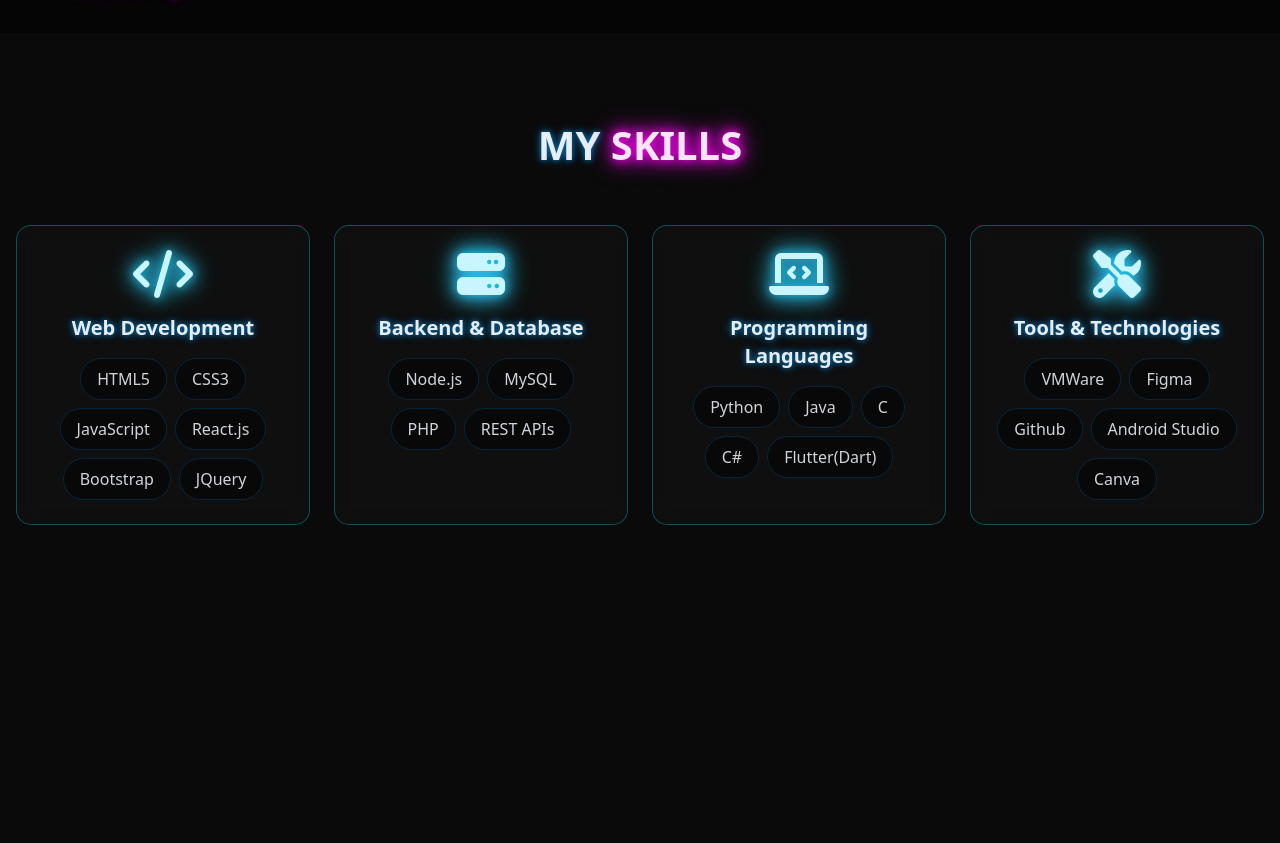
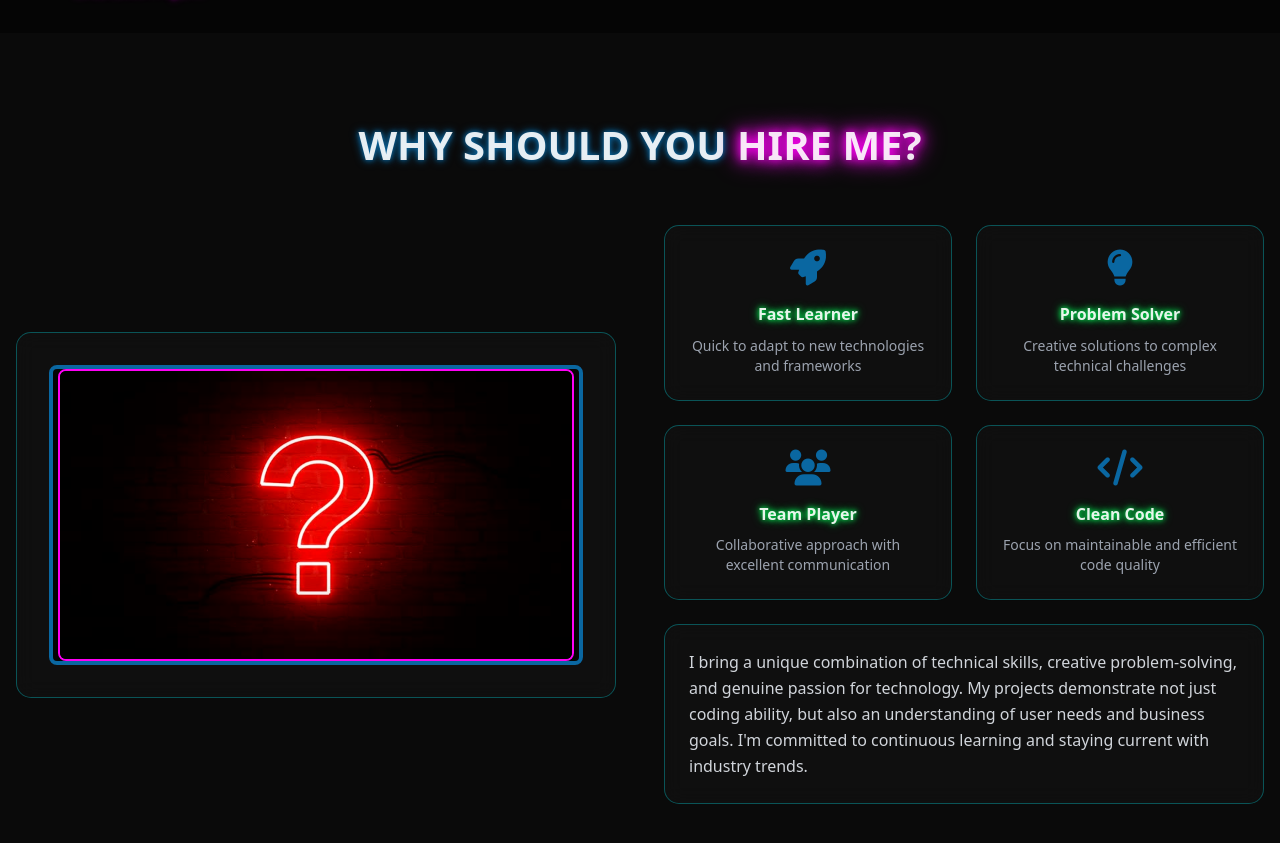
Before and after one commit to dharshu2303/Portfolio-enhanced, a Next.js app: page / in a window 1280 px wide. Shown: the part 8103-8946 px from the top of the page. Before the commit the page ends 8708 px from the top, so only its background shows below. Built offline with nearby package versions, Linux system fonts and the light colour scheme; no server answers.

Commit message:
Update Chatbot.jsx

```diff
--- a/app/components/Chatbot.jsx
+++ b/app/components/Chatbot.jsx
@@ -3,7 +3,7 @@
 import { motion } from 'framer-motion'
 import { useEffect, useRef, useState } from 'react'
 
-export default function Skills() {
+export default function WhyHireMe() {
   const [isVisible, setIsVisible] = useState(false)
   const sectionRef = useRef(null)
 
@@ -28,31 +28,31 @@
     }
   }, [])
 
-  const skillCategories = [
+  const reasons = [
     {
-      title: 'Web Development',
-      icon: 'fas fa-code',
-      skills: ['HTML5', 'CSS3', 'JavaScript', 'React.js', 'Bootstrap', 'JQuery']
+      icon: 'fas fa-rocket',
+      title: 'Fast Learner',
+      description: 'Quick to adapt to new technologies and frameworks'
     },
     {
-      title: 'Backend & Database',
-      icon: 'fas fa-server',
-      skills: ['Node.js', 'MySQL', 'PHP', 'REST APIs']
+      icon: 'fas fa-lightbulb',
+      title: 'Problem Solver',
+      description: 'Creative solutions to complex technical challenges'
     },
     {
-      title: 'Programming Languages',
-      icon: 'fas fa-laptop-code',
-      skills: ['Python', 'Java', 'C', 'C#',"Flutter(Dart)"]
+      icon: 'fas fa-users',
+      title: 'Team Player',
+      description: 'Collaborative approach with excellent communication'
     },
     {
-      title: 'Tools & Technologies',
-      icon: 'fas fa-tools',
-      skills: ['VMWare', 'Figma', 'Github', 'Android Studio','Canva']
+      icon: 'fas fa-code',
+      title: 'Clean Code',
+      description: 'Focus on maintainable and efficient code quality'
     }
   ]
 
   return (
-    <section id="skills" className="py-20" ref={sectionRef}>
+    <section id="why-hire-me" className="py-20" ref={sectionRef}>
       <div className="container mx-auto px-4">
         <motion.h2
           initial={{ opacity: 0, y: 20 }}
@@ -60,35 +60,62 @@
           transition={{ duration: 0.6 }}
           className="section-title"
         >
-          <span className="neon-text">MY </span>
-          <span className="neon-pink animate-neon-pulse-pink">SKILLS</span>
+          <span className="neon-text">WHY SHOULD YOU </span>
+          <span className="neon-pink animate-neon-pulse-pink">HIRE ME?</span>
         </motion.h2>
 
-        <div className="grid md:grid-cols-2 lg:grid-cols-4 gap-6">
-          {skillCategories.map((category, index) => (
+        <div className="grid lg:grid-cols-2 gap-12 items-center">
+          <motion.div
+            initial={{ opacity: 0, x: -50 }}
+            animate={isVisible ? { opacity: 1, x: 0 } : {}}
+            transition={{ duration: 0.6, delay: 0.2 }}
+          >
+            <div className="card p-8">
+
+              <div className="relative aspect-video bg-darker-bg rounded-lg overflow-hidden border-4 border-neon-blue flex items-center justify-center">
+                <img
+                  src="/q_mark.jpg"
+                  alt="Introduction Poster"
+                  className="object-contain max-h-full max-w-full rounded-lg border-2 border-neon-pink shadow-lg"
+                />
+              </div>
+            </div>
+          </motion.div>
+
+          <motion.div
+            initial={{ opacity: 0, x: 50 }}
+            animate={isVisible ? { opacity: 1, x: 0 } : {}}
+            transition={{ duration: 0.6, delay: 0.4 }}
+          >
+            <div className="grid grid-cols-2 gap-6">
+              {reasons.map((reason, index) => (
+                <motion.div
+                  key={reason.title}
+                  initial={{ opacity: 0, scale: 0.8 }}
+                  animate={isVisible ? { opacity: 1, scale: 1 } : {}}
+                  transition={{ duration: 0.5, delay: 0.6 + index * 0.1 }}
+                  className="card p-6 text-center gradient-hover"
+                >
+                  <i className={`${reason.icon} text-4xl text-neon-blue mb-4`}></i>
+                  <h4 className="font-bold mb-2 neon-green">{reason.title}</h4>
+                  <p className="text-sm text-gray-400">{reason.description}</p>
+                </motion.div>
+              ))}
+            </div>
             <motion.div
-              key={category.title}
-              initial={{ opacity: 0, y: 50 }}
+              initial={{ opacity: 0, y: 20 }}
               animate={isVisible ? { opacity: 1, y: 0 } : {}}
-              transition={{ duration: 0.6, delay: index * 0.1 }}
-              className="card p-6 gradient-hover"
+              transition={{ duration: 0.6, delay: 1 }}
+              className="mt-6 card p-6"
             >
-              <div className="text-center mb-4">
-                <i className={`${category.icon} text-5xl text-neon-blue mb-4 inline-block transition-all duration-300 hover:scale-110 icon-glow`}></i>
-                <h3 className="text-xl font-bold neon-text">{category.title}</h3>
-              </div>
-              <div className="flex flex-wrap gap-2 justify-center">
-                {category.skills.map((skill) => (
-                  <span
-                    key={skill}
-                    className="px-4 py-2 bg-darker-bg/60 border border-neon-blue/30 rounded-full text-base text-gray-300 hover:border-neon-blue hover:text-neon-blue transition-all duration-300"
-                  >
-                    {skill}
-                  </span>
-                ))}
-              </div>
+              <p className="text-gray-300 leading-relaxed">
+                I bring a unique combination of technical skills, creative problem-solving,
+                and genuine passion for technology. My projects demonstrate not just coding
+                ability, but also an understanding of user needs and business goals. I'm
+                committed to continuous learning and staying current with industry trends.
+              </p>
             </motion.div>
-          ))}
+          </motion.div>
         </div>
       </div>
     </section>
```
